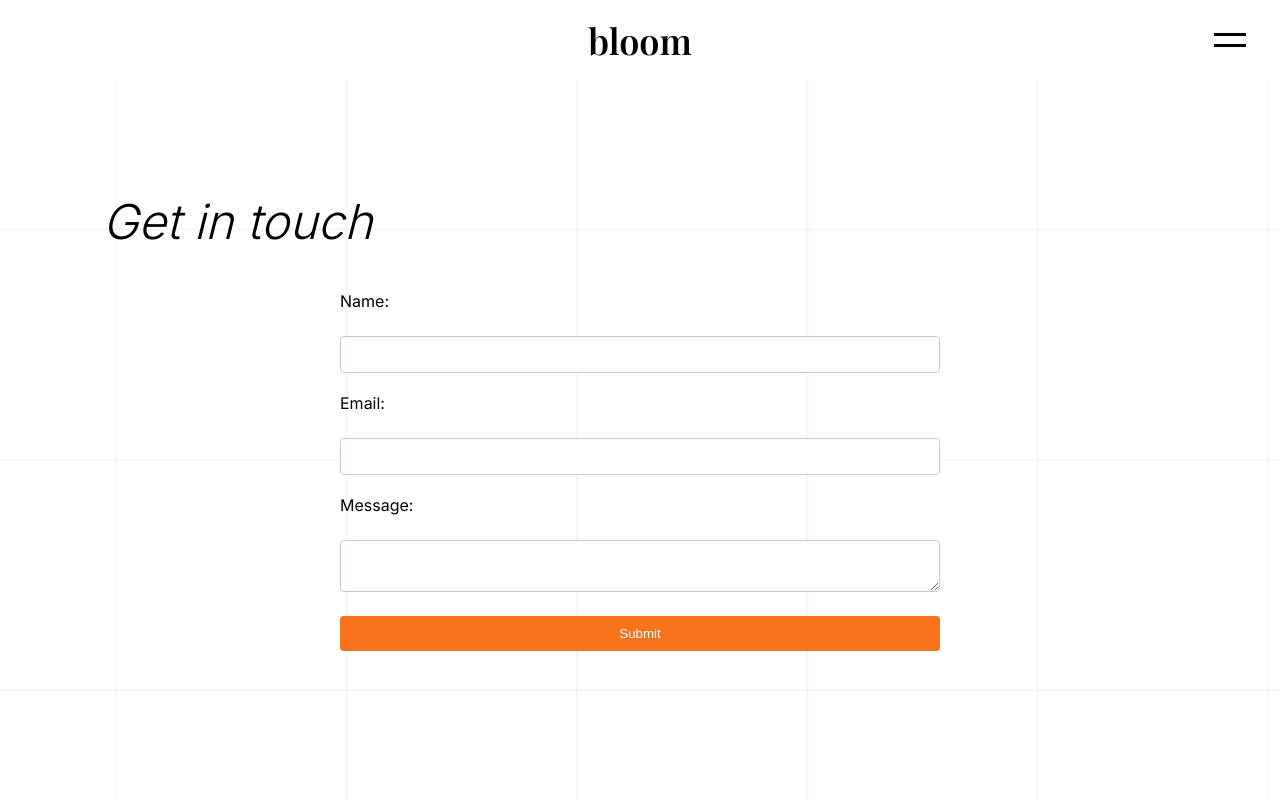
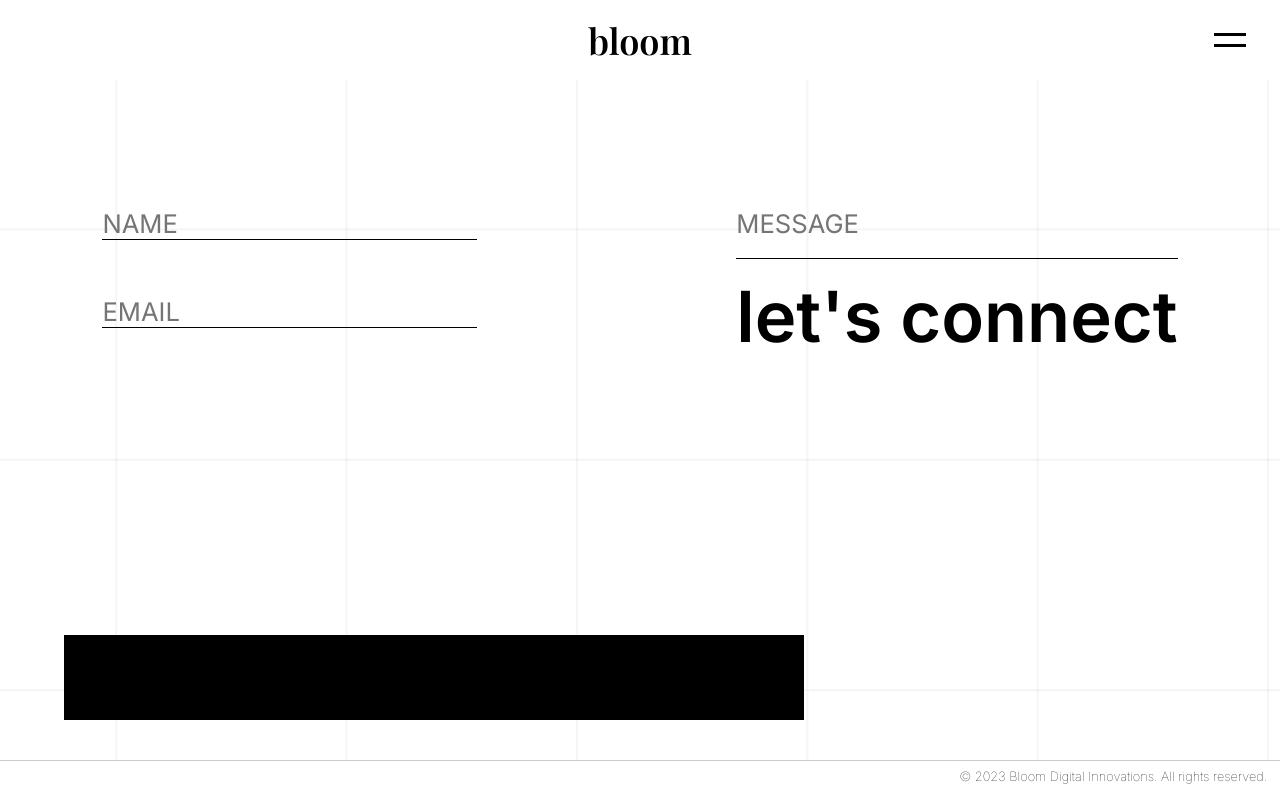
Before and after one commit to nomitari/sledgehammer, a React (Create React App) app: page /contact in a window 1280 px wide. Built offline with nearby package versions, Linux system fonts and the light colour scheme; a web font is replaced by a local one.

Commit message:
fixing menu footer

```diff
--- a/src/App.tsx
+++ b/src/App.tsx
@@ -8,6 +8,7 @@ import About from "./components/About";
 import Home from "./components/home/Home";
 import Nav from "./components/nav/Nav";
 import Services from "./components/Services";
+import Footer from "./components/Footer";
 
 const App: React.FC = () => {
   window.addEventListener("load", () => {
@@ -23,6 +24,7 @@ const App: React.FC = () => {
         <Route path="/about" element={<About />} />
         <Route path="/contact" element={<Contact />} />
       </Routes>
+      <Footer />
     </div>
   );
 };
--- a/src/components/About.tsx
+++ b/src/components/About.tsx
@@ -2,7 +2,7 @@ import React from "react";
 
 const About: React.FC = () => {
   return (
-    <section id="about">
+    <section id="about" className="content">
       <h2>Who we are</h2>
       <div className="about-card">
         <img src={require("../img/maya.png")} />
--- a/src/components/Contact.tsx
+++ b/src/components/Contact.tsx
@@ -1,24 +1,80 @@
-import React from "react";
+import React, { useState } from "react";
+import ContactInfoFooter from "./ContactInfoFooter";
 
 const Contact: React.FC = () => {
+  const [name, setName] = useState("");
+  const [email, setEmail] = useState("");
+  const [message, setMessage] = useState("");
+
+  const handleSubmit = (e: any) => {
+    e.preventDefault();
+    // Send email logic
+    const emailContent = `
+      Name: ${name}
+      Email: ${email}
+      Message: ${message}
+    `;
+    const mailToLink = `mailto:your-email@example.com?subject=Contact Form Submission&body=${encodeURIComponent(
+      emailContent
+    )}`;
+    // window.location.href = mailToLink;
+    // Clear form fields
+    setName("");
+    setEmail("");
+    setMessage("");
+  };
+
+  const handleKeyDown = (e: any) => {
+    e.target.style.height = "inherit";
+    e.target.style.height = `${e.target.scrollHeight + 4}px`;
+    e.target.style.maxHeight = "30vh";
+  };
+
   return (
-    <section id="contact">
-      <h2>Get in touch</h2>
-      <form action="/submit_contact" method="POST">
-        <label htmlFor="name">Name:</label>
-        <br />
-        <input type="text" id="name" name="name" />
-        <br />
-        <label htmlFor="email">Email:</label>
-        <br />
-        <input type="email" id="email" name="email" />
-        <br />
-        <label htmlFor="message">Message:</label>
-        <br />
-        <textarea id="message" name="message"></textarea>
-        <br />
-        <input type="submit" value="Submit" />
+    <section id="contact" className="content">
+      {/* <h1 className="big-left-text">let's connect</h1> */}
+      <form onSubmit={handleSubmit}>
+        <div>
+          <div>
+            <label htmlFor="name"></label>
+            <input
+              placeholder="NAME"
+              type="text"
+              id="name"
+              value={name}
+              onChange={(e) => setName(e.target.value)}
+            />
+          </div>
+          <div>
+            <label htmlFor="email"></label>
+            <input
+              placeholder="EMAIL"
+              type="email"
+              id="email"
+              value={email}
+              onChange={(e) => setEmail(e.target.value)}
+            />
+          </div>
+        </div>
+        <div>
+          <div>
+            <label htmlFor="message"></label>
+            <textarea
+              onKeyDown={handleKeyDown}
+              placeholder="MESSAGE"
+              id="message"
+              value={message}
+              onChange={(e) => setMessage(e.target.value)}
+            ></textarea>
+          </div>
+          <button type="submit">
+            <h1 id="lets-connect-button" className="big-left-text">
+              let's connect
+            </h1>
+          </button>
+        </div>
       </form>
+      <ContactInfoFooter />
     </section>
   );
 };
--- /dev/null
+++ b/src/components/ContactInfoFooter.tsx
@@ -0,0 +1,25 @@
+import React from "react";
+
+const ContactInfoFooter: React.FC = () => {
+  return (
+      <div id="contact-info-footer">
+        <div className="contact-info-footer-section">
+          <p>ADDRESS</p>
+          <p>123 Whatever St</p>
+          <p>Bigville, CO USA</p>
+        </div>
+        <div className="contact-info-footer-section">
+          <p>WORK WITH US</p>
+          <p>hello@bloomdi.com</p>
+          <p>+1 555 555 5555</p>
+        </div>
+        <div className="contact-info-footer-section">
+          <p>GENERAL</p>
+          <p>hello@bloomdi.com</p>
+          <p>+1 555 555 5555</p>
+        </div>
+      </div>
+  );
+};
+
+export default ContactInfoFooter;
--- a/src/components/Services.tsx
+++ b/src/components/Services.tsx
@@ -84,7 +84,7 @@ const Services: React.FC<Props> = () => {
   window.addEventListener("scroll", updateDark);
 
   return (
-    <section id="services">
+    <section id="services" className="content">
       <h3>LIFECYCLES</h3>
       <div className="services-container">
         {services.map((service, index) => (
--- a/src/components/home/Home.tsx
+++ b/src/components/home/Home.tsx
@@ -3,7 +3,6 @@ import "./../../index.css";
 import Landing from "./Landing";
 import Lifecycles from "./Lifecycles";
 import LetsGetStarted from "./LetsGetStarted";
-import Footer from "./Footer";
 import Slideshow from "./Slideshow";
 import "slick-carousel/slick/slick.css";
 import "slick-carousel/slick/slick-theme.css";
@@ -15,14 +14,11 @@ const Home: React.FC = () => {
 
   return (
     <div>
-      {/* <Nav /> */}
-      <div id="content">
-        {/* <Flower /> */}
+      <div className="content">
         <Landing />
         <Slideshow />
         <Lifecycles />
         <LetsGetStarted />
-        <Footer />
       </div>
     </div>
   );
--- a/src/components/home/Slideshow.tsx
+++ b/src/components/home/Slideshow.tsx
@@ -18,7 +18,7 @@ const Slideshow: React.FC = () => {
   };
 
   return (
-    <section id="slideshow">
+    <section id="slideshow" className="content">
       <Slider {...settings}>
         <div className="fuckingShitAssPicture">
           <img src={slide1} alt="flowers" />
--- a/src/components/nav/Nav.tsx
+++ b/src/components/nav/Nav.tsx
@@ -8,8 +8,8 @@ const Nav: React.FC = () => {
   });
 
   return (
-    <div>
-      <div className="nav-bar">
+    <div className="nav-bar">
+      <div>
         <Logo />
         <Hamburger />
       </div>
--- a/src/index.css
+++ b/src/index.css
@@ -148,10 +148,10 @@ ul {
 }
 
 /* NavBar */
+
 .nav-bar {
   top: 0;
   position: sticky;
-  text-align: center;
   background-color: #fff;
 }
 
@@ -159,7 +159,6 @@ ul {
   position: fixed;
   width: 100%;
   max-width: 100%;
-  height: 100vh;
   display: flex;
   color: #fff;
   font-size: 1.6vw;
@@ -181,6 +180,11 @@ ul {
   left: 0;
 }
 
+#nav-items {
+  height: 100vh;
+  background-color: #000;
+}
+
 .nav-item {
   font-size: 15vh;
   line-height: 15vh;
@@ -200,9 +204,9 @@ ul {
   color: #f8721b;
 }
 
-#menu-footer {
+#contact-info-footer {
   position: fixed;
-  bottom: 5vh;
+  bottom: 10vh;
   left: 5vw;
   display: flex;
   color: #fff;
@@ -212,9 +216,11 @@ ul {
   justify-content: space-between;
   font-size: 1.3vw;
   line-height: 2vw;
+  background-color: #000;
+  z-index: 100;
 }
 
-.menu-footer-section {
+#menu .contact-info-footer-section {
   display: flex;
   color: #fff;
   flex-direction: column;
@@ -227,8 +233,7 @@ ul {
 
 @media screen and (max-width: 1000px) and (min-width: 851px) {
   #menu {
-    min-height: 80vh;
-    max-height: 100vh;
+    height: 100vh;
     display: block;
     position: fixed;
   }
@@ -246,9 +251,9 @@ ul {
     line-height: 13vh;
   }
 
-  #menu-footer {
+  #contact-info-footer {
     position: fixed;
-    bottom: 5vh;
+    bottom: 10vh;
     left: 5vw;
     display: flex;
     color: #fff;
@@ -258,7 +263,7 @@ ul {
     justify-content: space-between;
   }
 
-  .menu-footer-section {
+  #menu .contact-info-footer-section {
     display: flex;
     color: #fff;
     flex-direction: column;
@@ -272,8 +277,7 @@ ul {
 
 @media screen and (max-width: 850px) and (min-width: 651px) {
   #menu {
-    min-height: 80vh;
-    max-height: 100vh;
+    height: 100vh;
     display: block;
     position: fixed;
   }
@@ -291,7 +295,7 @@ ul {
     font-weight: 700;
   }
 
-  .menu-footer-section {
+  #menu .contact-info-footer-section {
     display: flex;
     color: #fff;
     flex-direction: column;
@@ -323,23 +327,19 @@ ul {
     width: 100%;
     flex-wrap: wrap-reverse;
     align-items: unset;
-    max-height: 70vh;
-    /* max-height: 100vh; */
+    min-height: 75vh;
     margin-top: 2vh;
   }
 
-  #menu-footer {
-    position: relative;
+  #menu #contact-info-footer {
     display: flex;
     flex-direction: column;
-    align-items: flex-end;
+    align-items: flex-start;
     justify-content: flex-end;
-    text-align: right;
-    gap: 3vh;
-    left: 0;
+    left: auto;
   }
 
-  .menu-footer-section {
+  #menu .contact-info-footer-section {
     display: inline-block;
     color: #fff;
     flex-direction: column;
@@ -351,6 +351,7 @@ ul {
     font-size: 2.5vh;
     line-height: normal !important;
     padding: 0;
+    margin-top: 2em;
   }
 }
 
@@ -367,7 +368,7 @@ ul {
     font-weight: 700;
   }
 
-  .menu-footer-section {
+  #menu .contact-info-footer-section {
     font-size: 2vh;
     line-height: normal !important;
   }
@@ -691,36 +692,6 @@ section h2 {
   padding-left: 0;
 }
 
-/* Contact */
-#contact form {
-  max-width: 600px;
-  margin: 0 auto;
-}
-
-#contact label {
-  display: block;
-  margin-top: 20px;
-}
-
-#contact input,
-#contact textarea {
-  width: 100%;
-  padding: 10px;
-  margin-top: 5px;
-  border: 1px solid #bcd0ca;
-  border-radius: 4px;
-}
-
-#contact input[type="submit"] {
-  background-color: #f8721b;
-  border: none;
-  color: #fff;
-  cursor: pointer;
-  padding: 10px 20px;
-  border-radius: 4px;
-  margin-top: 20px;
-}
-
 /* Let's Get Started */
 
 #lets-get-started {
@@ -814,8 +785,112 @@ section h2 {
   }
 }
 
+/* Contact */
+#contact {
+  width: 100%;
+  margin-bottom: 3vh;
+}
+
+#contact h1 {
+  text-align: right;
+  width: 100%;
+}
+
+#contact form {
+  display: flex;
+  flex-direction: row;
+  align-items: flex-start;
+  justify-content: space-between;
+}
+
+form div {
+  display: flex;
+  flex-direction: column;
+  justify-content: flex-start;
+  padding: 1em 0;
+}
+
+#contact label {
+  line-height: 4vw;
+  font-style: italic;
+  margin-top: 3vh;
+}
+
+#contact input,
+#contact textarea {
+  background: transparent;
+  border: none;
+  border-bottom: 1px solid #000000;
+  font-size: 2vw;
+  font-family: "Inter", sans-serif;
+}
+
+#contact input:focus,
+#contact textarea:focus {
+  border-bottom: 2px solid #000000;
+}
+
+textarea {
+  resize: none;
+  height: 4vw;
+}
+
+#contact button {
+  width: 100%;
+  border: none;
+  display: flex;
+  justify-content: flex-end;
+  cursor: pointer;
+  background-color: transparent;
+  /* margin-top: 2vh; */
+}
+
+button h1#lets-connect-button:hover {
+  color: #f8721b;
+  font-style: italic;
+}
+
+button h1#lets-connect-button {
+  cursor: pointer;
+  padding: 0;
+  width: max-content;
+  text-decoration: none;
+  background-image: linear-gradient(#f8721b, #f8721b);
+  background-size: 0 1px;
+  background-position-y: 100%;
+  background-position-x: 100%;
+  background-repeat: no-repeat;
+  transition: background-size 0.2s ease-in-out;
+}
+
+button h1#lets-connect-button:hover,
+button h1#lets-connect-button:focus,
+button h1#lets-connect-button:active {
+  background-size: 100% 1px;
+  background-position-x: 0%;
+}
+
+textarea:focus,
+input:focus {
+  outline: none;
+}
+
+#contact .contact-info-footer-section {
+  display: flex;
+  color: #fff;
+  flex-direction: column;
+  align-items: flex-start;
+  justify-content: space-between;
+  line-height: 1.8vw;
+  width: 100%;
+  padding: 0 3em;
+}
+
 /* Footer */
 footer {
+  position: fixed;
+  bottom: 0;
+  width: 100%;
   margin-top: 8vh;
   background-color: #fff;
   text-align: center;
```
Also changed, not shown: src/components/Menu.tsx (+3 -18 lines), src/components/nav/Hamburger.tsx (+9 -9 lines), src/components/Footer.tsx (renamed from src/components/home/Footer.tsx).
